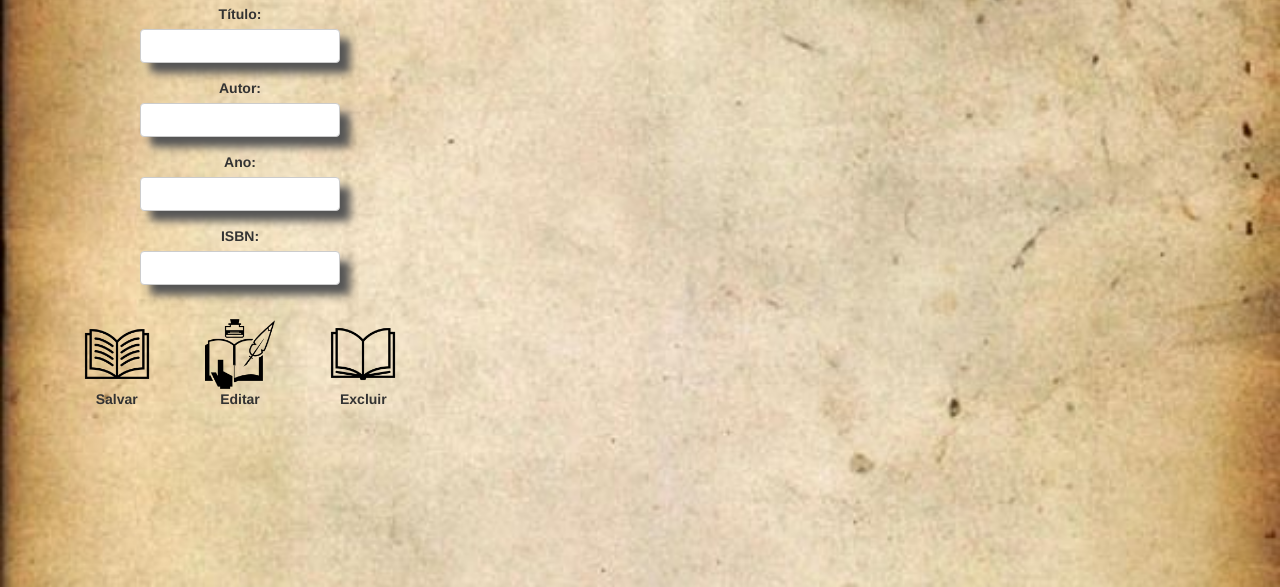
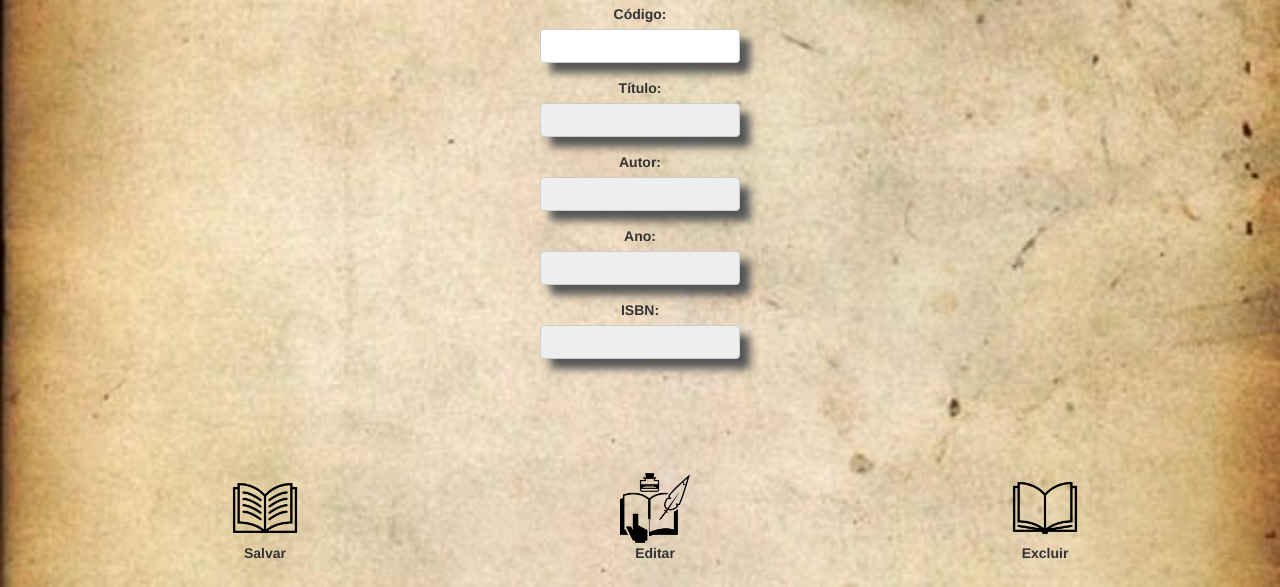
Before and after one commit to xmengirl/CadastroLivros, a website: page www/listar.html in a window 1280 px wide. Shown: the part 213-800 px from the top of the page. Drawn offline with nearby package versions, Linux system fonts and the light colour scheme; no server answers.

Commit message:
modificações nos códigos das páginas

```diff
--- a/www/listar.html
+++ b/www/listar.html
@@ -12,14 +12,16 @@
   <link rel="stylesheet" href="components/loader.css">
   <link rel="stylesheet" href="css/bootstrap.min.css">
     <script>
-        //
+    $(document).ready(function(){
+    preencher();
+    // desabilita();
+  });
     </script>
 </head>
 <body>
     <div class="container">
       <div class="row">
       <div class="col-xs-12">
-      <div id="espacorgba">
 
        <div class="row">
          <div class="col-xs-12">
@@ -42,67 +44,78 @@
         </div>
      </div>
 
+      <div class="row">
+        <div class="col-xs-12">
+            <center><label id="lb">Código:</label><input type="text" class="form-control" id="codigo"></center>
+        </div>
+      </div>
+
      <div class="row">
        <div class="col-xs-12">
-         <center><label>Título:</label>
-         <input type="text" class="form-control" id="caixa1"></center>
+         <center><label style="padding-top: 15px;">Título:</label>
+         <input type="text" class="form-control" id="caixaum" readonly></center>
        </div>
      </div>
 
      <div class="row">
        <div class="col-xs-12">
          <center><label style="padding-top: 15px;">Autor:</label>
-         <input type="text" class="form-control" id="caixa2"></center>
+         <input type="text" class="form-control" id="caixadois" readonly></center>
        </div>
      </div>
 
      <div class="row">
        <div class="col-xs-12">
          <center><label style="padding-top: 15px;">Ano:</label>
-         <input type="text" class="form-control" id="caixa3"></center>
+         <input type="text" class="form-control" id="caixatres" readonly></center>
        </div>
      </div>
 
      <div class="row">
        <div class="col-xs-12">
          <center><label style="padding-top: 15px;">ISBN:</label>
-         <input type="text" class="form-control" id="caixa4"></center>
+         <input type="text" class="form-control" id="caixaquatro" readonly></center>
        </div>
      </div>
 
-
+    <div class="container">
      <div class="row" style="margin-top: 10%;">
        <div class="col-xs-4">
          <center><img src="img/salvarlivro.png" id="salvar"><br><label>Salvar</label></center>
        </div>
 
        <div class="col-xs-4">
-          <center><img src="img/editarlivro2.png" id="editar"><br><label>Editar</label></center>
+          <center><img src="img/editarlivro2.png" id="editar" onclick="habilita()"><br><label>Editar</label></center>
        </div>
 
        <div class="col-xs-4">
           <center><img src="img/excluirlivro.png" id="excluir"><br><label>Excluir</label></center>
        </div>
      </div>
+    </div>
 
       </div>
     </div>
     </div>
 </body>
 <style>
-#caixa1{
+#codigo{
 width: 200px;
 box-shadow: 10px 10px 9px;
 }
-#caixa2{
+#caixaum{
+width: 200px;
+box-shadow: 10px 10px 9px;
+}
+#caixadois{
  width: 200px;
  box-shadow: 10px 10px 9px;
 }
-#caixa3{
+#caixatres{
 width: 200px;
 box-shadow: 10px 10px 9px;
 }
-#caixa4{
+#caixaquatro{
 width: 200px;
 box-shadow: 10px 10px 9px;
 }
```
Also changed, not shown: www/cadastro.html (+1 -0 lines), www/index.html (+1 -1 lines).
